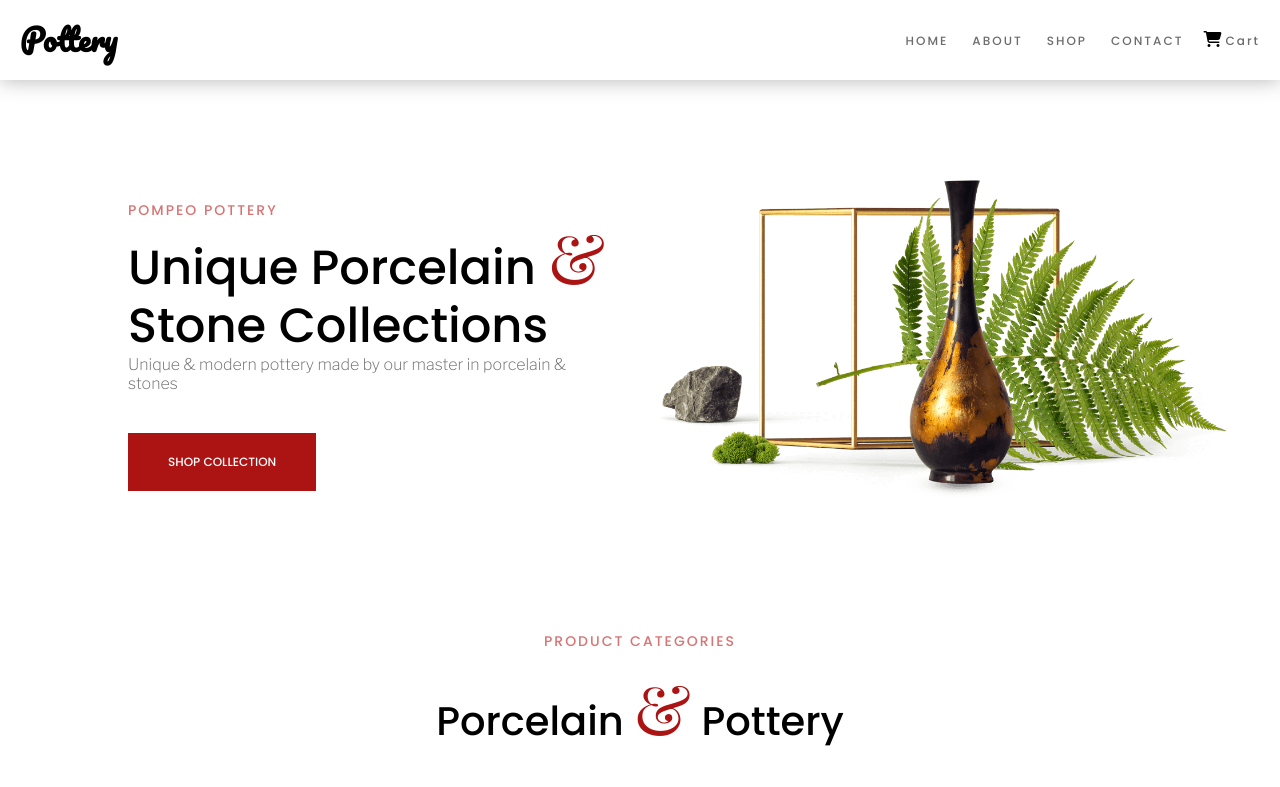
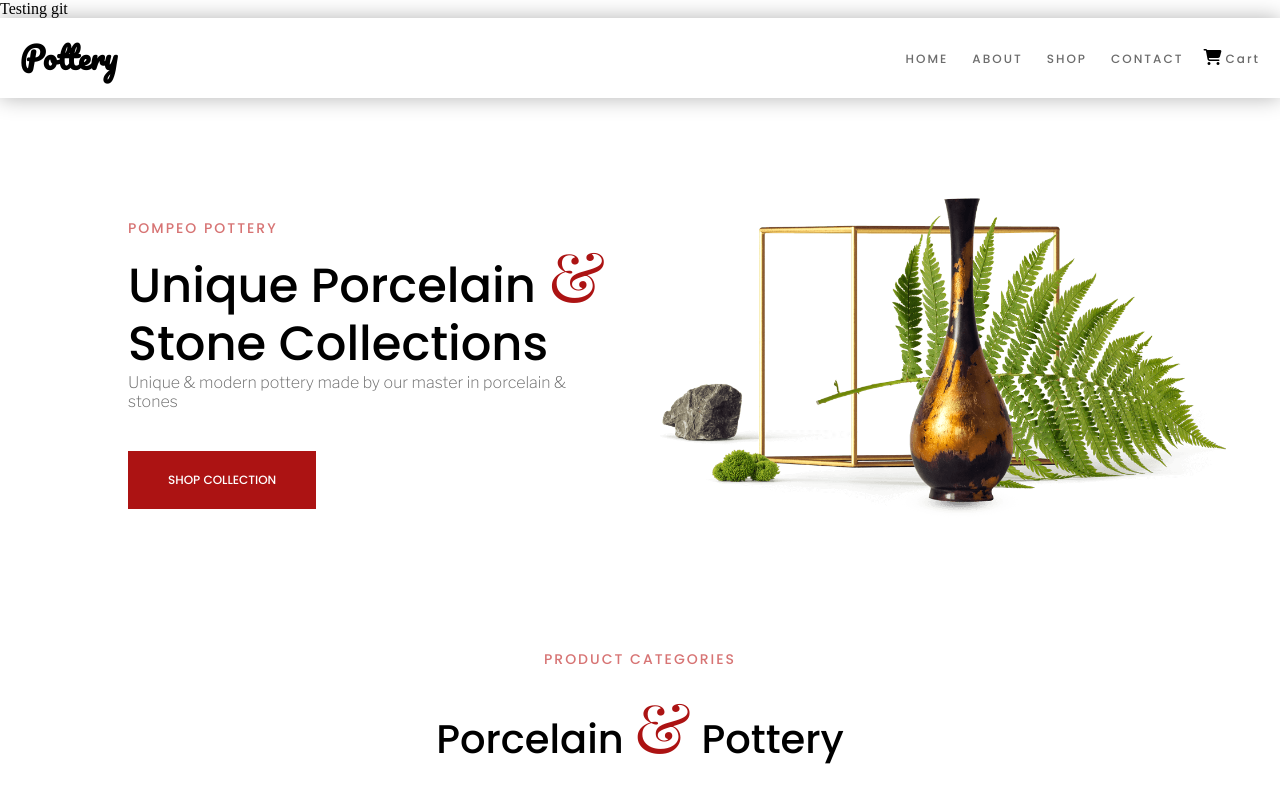
Before and after one commit to Jaganjaggu/pottery, a plain HTML site: page index.html in a window 1280 px wide. Shown: the top 787 px of the page. Drawn offline with nearby package versions, Linux system fonts and the light colour scheme.

Commit message:
pottery v02

```diff
--- a/index.html
+++ b/index.html
@@ -15,6 +15,7 @@
 </head>
 
 <body>
+    <div>Testing git</div>
     <div class="container">
         <nav class="nav-container">
             <h3 class="heading">Pottery</h3>
```
